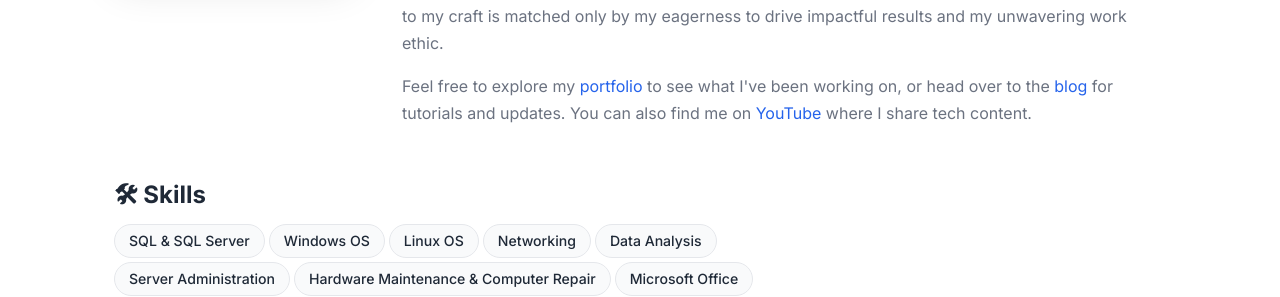
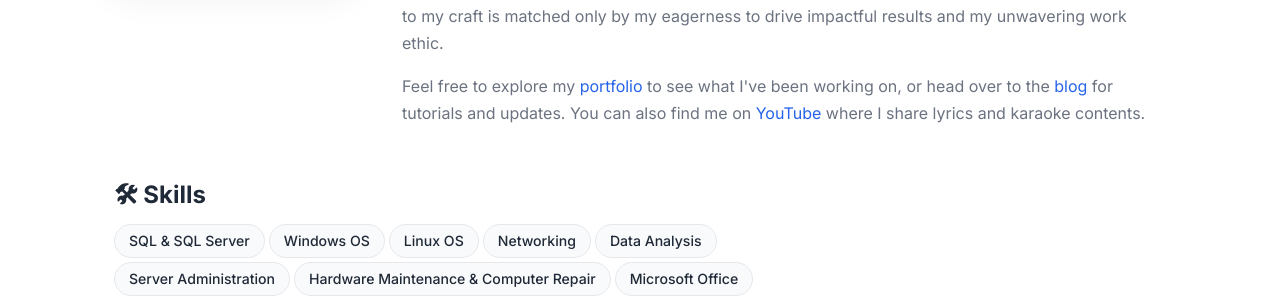
Before and after one commit to darzmackz/darzmackz.github.io, a Jekyll site: the page built from about.md, in a window 1280 px wide and 900 px high, scrolled down 488 px. Shown: the part 157-454 px from the top of the window. Built offline with Jekyll 4.4.1, drawn with Linux system fonts in a browser that asks for light colours.

Commit message:
Update about.md

```diff
--- a/about.md
+++ b/about.md
@@ -28,7 +28,7 @@ permalink: /about/
       what I've been working on, or head over to the <a href="{{ '/blog/' | relative_url }}">blog</a>
       for tutorials and updates. You can also find me on
       <a href="https://www.youtube.com/@metaxenopy?sub_confirmation=1" target="_blank" rel="noopener">YouTube</a>
-      where I share tech content.
+      where I share lyrics and karaoke contents.
     </p>
   </div>
 </div>
```
